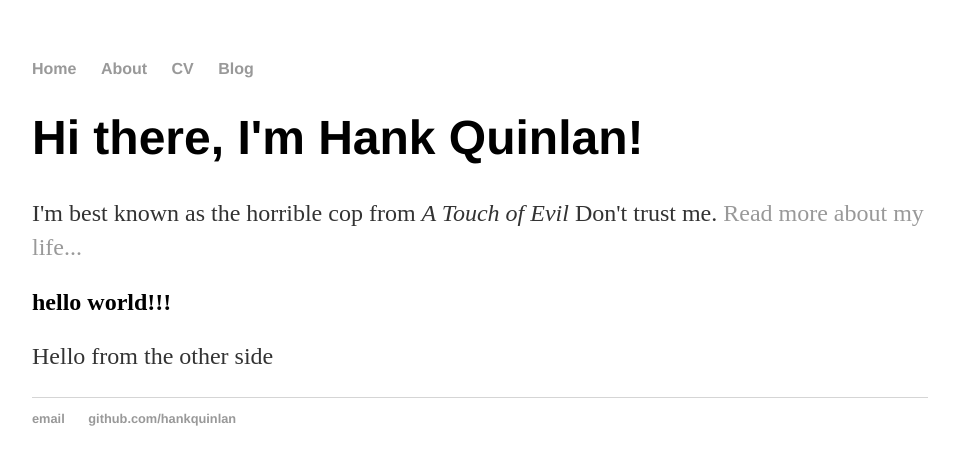
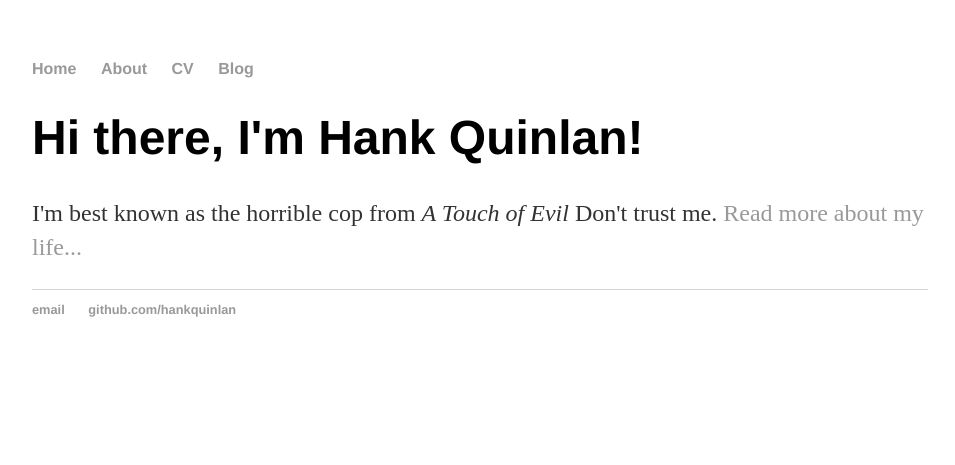
Before and after one commit to eagle034/mdsajjadhossain.github.io, a Jekyll site: the page built from index.html, in a window 1280 px wide. Shown: the top 465 px of the page, without its empty margins (160-1115 px from the left). Built offline with Jekyll 4.4.1, drawn with Linux system fonts in a browser that asks for light colours.

Commit message:
Update index.html

```diff
--- a/index.html
+++ b/index.html
@@ -1,32 +1,8 @@
-<!DOCTYPE html>
-<html>
-	<head>
-		<title>Hank Quinlan, Horrible Cop</title>
-		<!-- link to main stylesheet -->
-		<link rel="stylesheet" type="text/css" href="/css/main.css">
-	</head>
-	<body>
-		<nav>
-    		<ul>
-        		<li><a href="/">Home</a></li>
-	        	<li><a href="/about">About</a></li>
-        		<li><a href="/cv">CV</a></li>
-        		<li><a href="/blog">Blog</a></li>
-    		</ul>
-		</nav>
-		<div class="container">
-    		<div class="blurb">
-        		<h1>Hi there, I'm Hank Quinlan!</h1>
-				<p>I'm best known as the horrible cop from <em>A Touch of Evil</em> Don't trust me. <a href="/about">Read more about my life...</a></p>
-			<h2>hello world!!!</h2>
-			        <p>Hello from the other side<p>
-		</div><!-- /.blurb -->
-		</div><!-- /.container -->
-		<footer>
-    		<ul>
-        		<li><a href="mailto:hankquinlanhub@gmail.com">email</a></li>
-        		<li><a href="https://github.com/hankquinlan">github.com/hankquinlan</a></li>
-			</ul>
-		</footer>
-	</body>
-</html>
+---
+layout: default
+title: Hank Quinlan, Horrible Cop
+---
+<div class="blurb">
+	<h1>Hi there, I'm Hank Quinlan!</h1>
+	<p>I'm best known as the horrible cop from <em>A Touch of Evil</em> Don't trust me. <a href="/about">Read more about my life...</a></p>
+</div><!-- /.blurb -->
```
